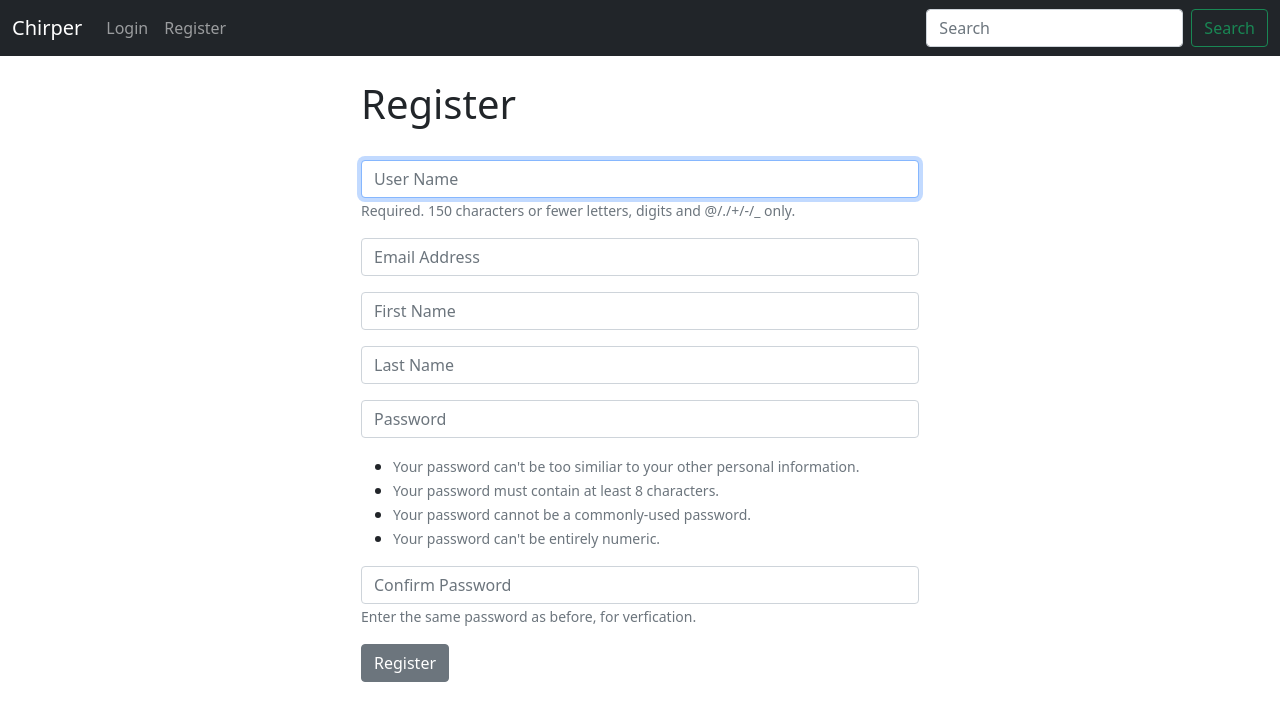
After one commit to Jameshuff95/Chirper, a Django app: page /register/ in a window 1280 px wide. The commit adds this page. Shown: the top 721 px of the page. Run offline with Django 5.2, Linux system fonts and the light colour scheme; some libraries are stand-ins or nearby versions.

Commit message:
added registration form and functionality

```diff
--- a/social/Chirper/forms.py
+++ b/social/Chirper/forms.py
@@ -1,5 +1,7 @@
 from django import forms
 from .models import Chirp
+from django.contrib.auth.forms import UserCreationForm
+from django.contrib.auth.models import User
 
 class ChirpForm(forms.ModelForm):
     body = forms.CharField(
@@ -17,3 +19,41 @@ class ChirpForm(forms.ModelForm):
     class Meta:
         model = Chirp
         exclude =("user",)
+
+class SignUpForm(UserCreationForm):
+    email = forms.EmailField(label="", widget=forms.TextInput(attrs={
+        'class':'form-control',
+        'placeholder':'Email Address',
+    }))
+
+    first_name = forms.CharField(label="", max_length=100, widget=forms.TextInput(attrs={
+        'class':'form-control',
+        'placeholder':'First Name',
+    }))
+
+    last_name = forms.CharField(label="", max_length=100, widget=forms.TextInput(attrs={
+        'class':'form-control',
+        'placeholder':'Last Name',
+    }))
+
+    class Meta:
+        model = User
+        fields = ('username', 'email', 'first_name', 'last_name', 'password1', 'password2')
+
+    def __init__(self, *args, **kwargs):
+        super(SignUpForm, self).__init__(*args, **kwargs)
+
+        self.fields['username'].widget.attrs['class'] = 'form-control'
+        self.fields['username'].widget.attrs['placeholder'] = 'User Name'
+        self.fields['username'].label = ''
+        self.fields['username'].help_text = '<span class="form-text text-muted small">Required. 150 characters or fewer letters, digits and @/./+/-/_ only.</span>'
+
+        self.fields['password1'].widget.attrs['class'] = 'form-control'
+        self.fields['password1'].widget.attrs['placeholder'] = 'Password'
+        self.fields['password1'].label = ''
+        self.fields['password1'].help_text = '<ul><li><span class="form-text text-muted small">Your password can\'t be too similiar to your other personal information.</span></li><li><span class="form-text text-muted small">Your password must contain at least 8 characters.</span></li><li><span class="form-text text-muted small">Your password cannot be a commonly-used password.</span></li><li><span class="form-text text-muted small">Your password can\'t be entirely numeric.</span></li></ul>'
+
+        self.fields['password2'].widget.attrs['class'] = 'form-control'
+        self.fields['password2'].widget.attrs['placeholder'] = 'Confirm Password'
+        self.fields['password2'].label = ''
+        self.fields['password2'].help_text = '<span class="form-text text-muted small">Enter the same password as before, for verfication.</span>'
--- a/social/Chirper/templates/navbar.html
+++ b/social/Chirper/templates/navbar.html
@@ -6,10 +6,10 @@
       </button>
       <div class="collapse navbar-collapse" id="navbarSupportedContent">
         <ul class="navbar-nav me-auto mb-2 mb-lg-0">
+          {% if user.is_authenticated %}
           <li class="nav-item">
             <a class="nav-link" href="{% url 'profile_list' %}">Profiles</a>
           </li>
-          {% if user.is_authenticated %}
             <li class="nav-item">
               <a class="nav-link" href="{% url 'profile' request.user.id %}">My Profile</a>
             </li>
@@ -19,6 +19,9 @@
           {% else %}
           <li class="nav-item">
             <a class="nav-link" href="{% url 'login' %}">Login</a>
+          </li>
+          <li class="nav-item">
+            <a class="nav-link" href="{% url 'register' %}">Register</a>
           </li>
           {% endif %}
 
--- /dev/null
+++ b/social/Chirper/templates/register.html
@@ -0,0 +1,13 @@
+{% extends 'base.html' %}
+{% block content %}
+
+    <div class="col-md-6 offset-md-3">
+        <h1>Register</h1><br>
+        <form method="POST">
+            {% csrf_token %}
+            {{ form.as_p }}
+            <button type="submit" class="btn btn-secondary">Register</button>
+        </form>
+    </div>
+
+{% endblock %}
--- a/social/Chirper/urls.py
+++ b/social/Chirper/urls.py
@@ -9,4 +9,5 @@ urlpatterns = [
     path('profile/<int:pk>', views.profile, name='profile'),
     path('login/', views.login_user, name="login"),
     path('logout/', views.logout_user, name="logout"),
+    path('register/', views.register_user, name="register"),
 ]
--- a/social/Chirper/views.py
+++ b/social/Chirper/views.py
@@ -1,8 +1,10 @@
 from django.shortcuts import render, redirect
 from django.contrib import messages
 from .models import Profile, Chirp
-from .forms import ChirpForm
+from .forms import ChirpForm, SignUpForm
 from django.contrib.auth import authenticate, login, logout
+from django.contrib.auth.forms import UserCreationForm
+from django import forms
 
 def home(request):
     if request.user.is_authenticated:
@@ -81,3 +83,18 @@ def logout_user(request):
     logout(request)
     messages.success(request, ("You have been logged out!"))
     return redirect('home')
+
+def register_user(request):
+    form = SignUpForm()
+    if request.method == "POST":
+        form = SignUpForm(request.POST)
+        if form.is_valid():
+            form.save()
+            username = form.cleaned_data['username']
+            password = form.cleaned_data['password1']
+            # Login user
+            user = authenticate(username=username, password=password)
+            login(request, user)
+            messages.success(request, ("You have successfully registered!"))
+            return redirect('home')
+    return render(request, 'register.html', {'form':form})
```
Also changed, not shown: social/db.sqlite3.
